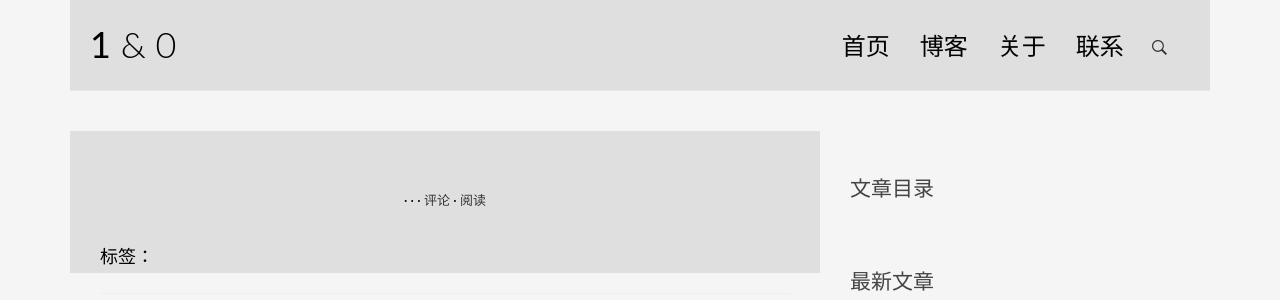
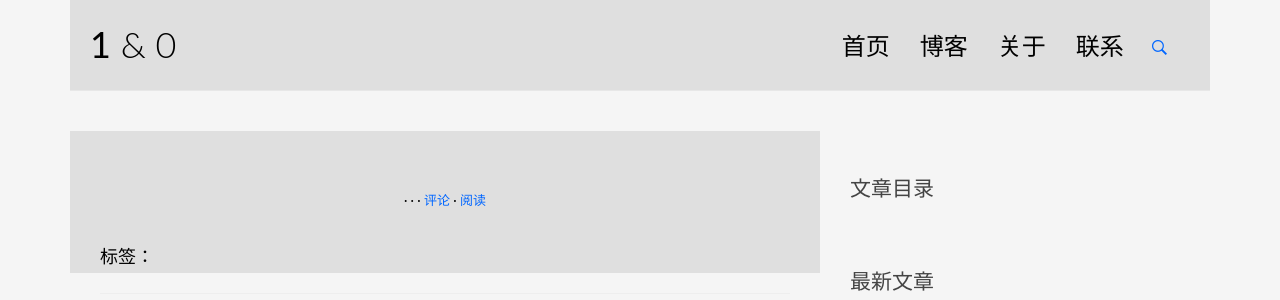
Before and after one commit to L-M-Sherlock/MyBlogInDjango, a Django app: template templates/blog/detail.html in a window 1280 px wide. Shown: the top 300 px of the page. Run offline with Django 3.2, Linux system fonts and the light colour scheme; the template is opened without the code that fills it: values that come from a table or form of the project are taken from there, others are empty; some libraries are stand-ins or nearby versions.

Commit message:
超链接颜色凸显

```diff
--- a/blog/static/blog/css/custom.css
+++ b/blog/static/blog/css/custom.css
@@ -46,7 +46,7 @@ b {
 }
 
 a {
-    color: #333;
+    color: #0066ff;
 }
 
 a:hover, a:focus {
```
